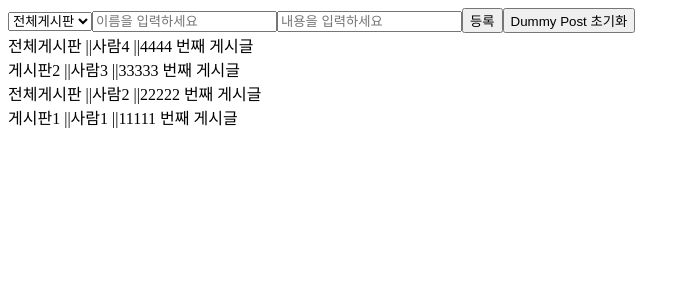
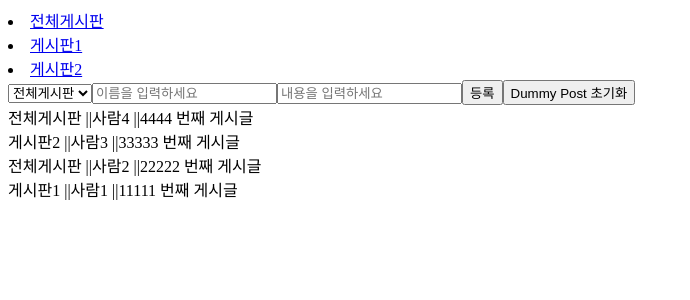
Before and after one commit to yunred/typescript-react-project, a React (Create React App) app: page / in a window 1280 px wide. Shown: the top 300 px of the page, without its empty margins (0-690 px from the left). Built offline with nearby package versions, Linux system fonts and the light colour scheme.

Commit message:
Add : 카테고리 링크 추가

```diff
--- a/src/Pages/Main/index.tsx
+++ b/src/Pages/Main/index.tsx
@@ -1,11 +1,13 @@
 import React, { FC } from 'react';
 import PostInsert from 'components/PostInsert';
 import PostList from 'components/PostList';
+import CategorySelect from 'components/CategorySelect';
 
 const Main: FC = () => {
   return (
     <>
       <>
+        <CategorySelect />
         <PostInsert />
         <PostList />
       </>
--- /dev/null
+++ b/src/components/CategorySelect.tsx
@@ -0,0 +1,20 @@
+import React from 'react';
+import { Link } from 'react-router-dom';
+
+const CategorySelect = () => {
+  return (
+    <>
+      <li>
+        <Link to="/category/전체게시판">전체게시판</Link>
+      </li>
+      <li>
+        <Link to="/category/게시판1">게시판1</Link>
+      </li>
+      <li>
+        <Link to="/category/게시판2">게시판2</Link>
+      </li>
+    </>
+  );
+};
+
+export default CategorySelect;
```
